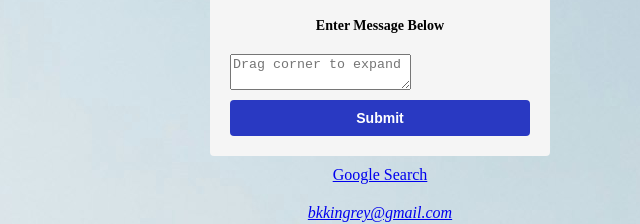
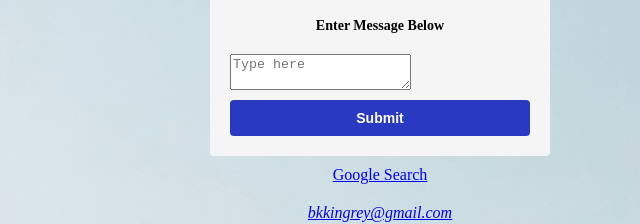
Before and after one commit to bkingrey608/Web-Development, a plain HTML site: page contact.html in a window 1280 px wide. Shown: the part 350-574 px from the top of the page, 260-900 px from the left. Drawn offline with Linux system fonts and the light colour scheme.

Commit message:
Add files via upload

```diff
--- a/contact.html
+++ b/contact.html
@@ -50,7 +50,7 @@
             id="message"
             id="message"
             name="message"
-            placeholder="Drag corner to expand"
+            placeholder="Type here"
           ></textarea>
         </div>
 
```
